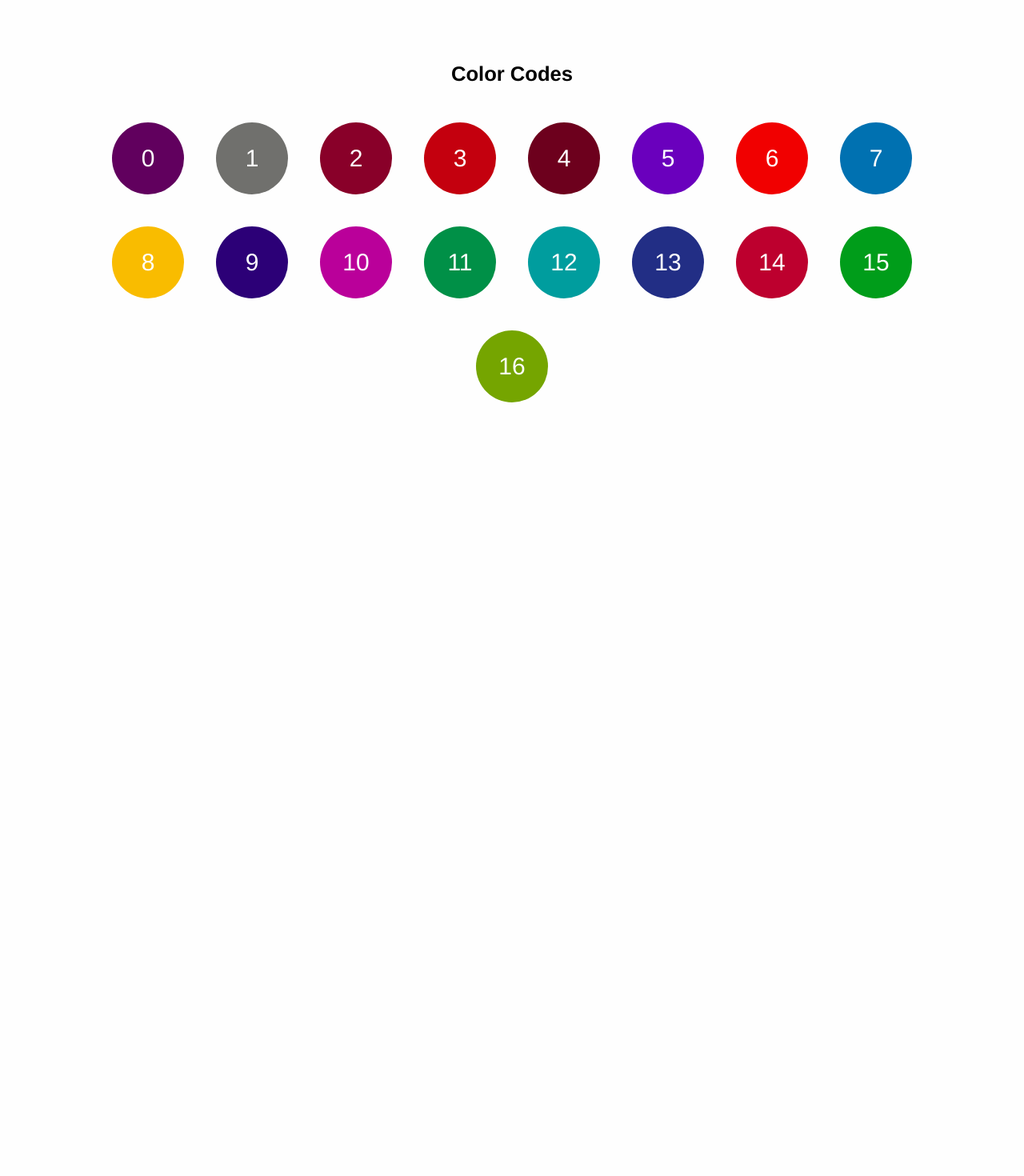
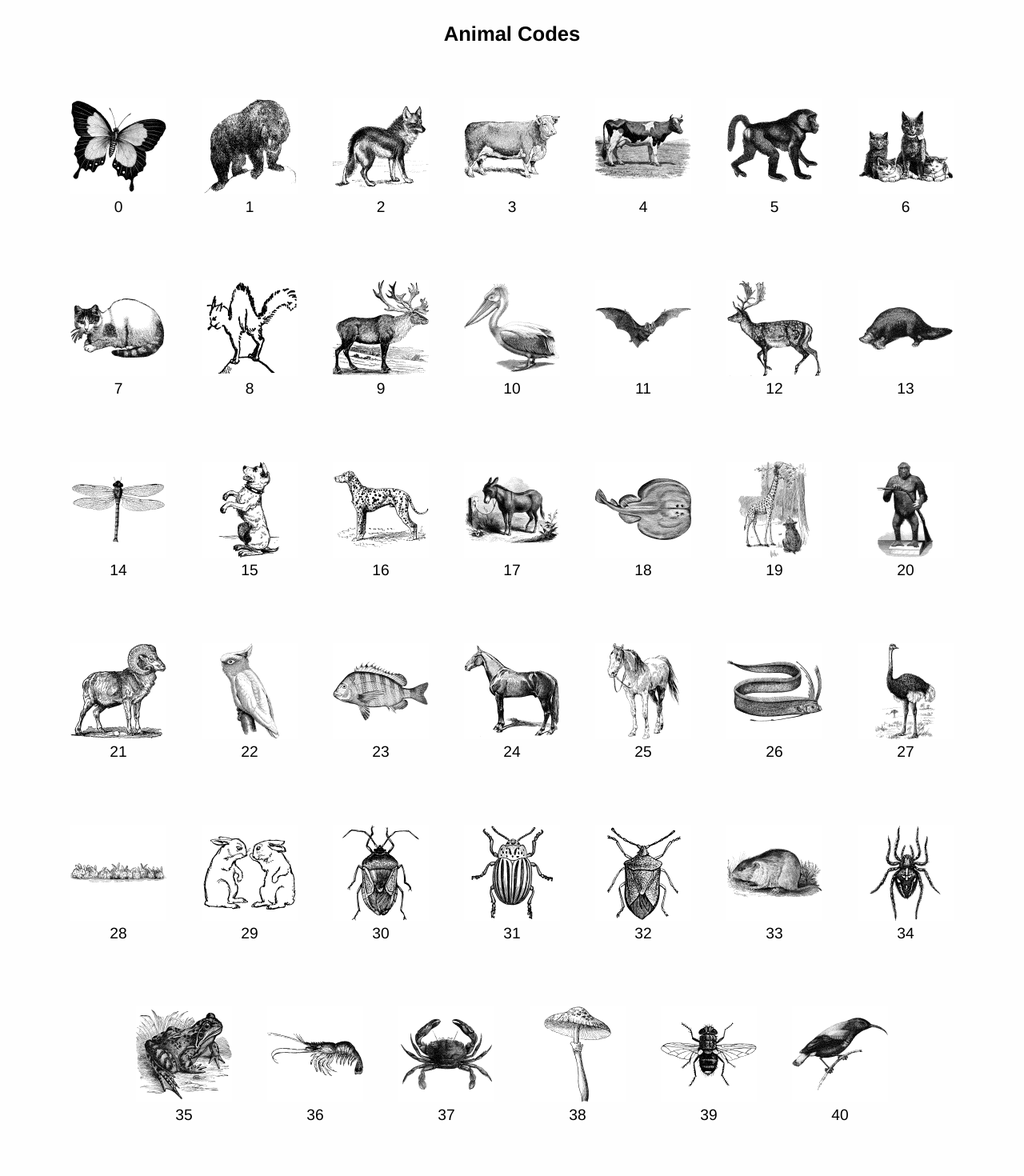
Before and after one commit to nanmu42/orly, a Vue app in the folder frontend/: page / in a window 1280 px wide. Shown: the part 780-2250 px from the top of the page at 80% size. Before the commit the page ends 1361 px from the top, so only its background shows below. Built offline with nearby package versions, Linux system fonts and the light colour scheme.

Commit message:
[dev] thumbnails

```diff
--- a/frontend/src/App.vue
+++ b/frontend/src/App.vue
@@ -3,6 +3,7 @@
     <TitleBar class="w100" title-msg="O'RLY Cover Generator"/>
     <Inputer class="w50" />
     <Result class="w50 gap" />
+    <Thumbnails class="w100"/>
     <Colors class="w100" v-bind:colors="colors"/>
   </div>
 </template>
@@ -12,10 +13,12 @@
   import Inputer from "./components/Inputer"
   import Result from "./components/Result"
   import Colors from "./components/Colors"
+  import Thumbnails from "./components/thumbnails"
 
   export default {
     name: 'app',
     components: {
+      Thumbnails,
       Colors,
       Result,
       Inputer,
@@ -41,9 +44,12 @@
           "#bd002e",
           "#009d1a",
           "#75a500",
-        ]
+        ],
       }
     },
+    methods: {
+
+    }
   }
 </script>
 
--- /dev/null
+++ b/frontend/src/components/thumbnails.vue
@@ -0,0 +1,73 @@
+<!--
+  - Copyright (c) 2018 LI Zhennan
+  -
+  - Use of this work is governed by an MIT License.
+  - You may find a license copy in project root.
+  -
+  -->
+
+<template>
+  <div>
+    <h2>Animal Codes</h2>
+    <div class="animal"><img src="../assets/thumbnails/0.tif.gif" alt="0"/>0</div>
+    <div class="animal"><img src="../assets/thumbnails/1.tif.gif" alt="1"/>1</div>
+    <div class="animal"><img src="../assets/thumbnails/2.tif.gif" alt="2"/>2</div>
+    <div class="animal"><img src="../assets/thumbnails/3.tif.gif" alt="3"/>3</div>
+    <div class="animal"><img src="../assets/thumbnails/4.tif.gif" alt="4"/>4</div>
+    <div class="animal"><img src="../assets/thumbnails/5.tif.gif" alt="5"/>5</div>
+    <div class="animal"><img src="../assets/thumbnails/6.tif.gif" alt="6"/>6</div>
+    <div class="animal"><img src="../assets/thumbnails/7.tif.gif" alt="7"/>7</div>
+    <div class="animal"><img src="../assets/thumbnails/8.tif.gif" alt="8"/>8</div>
+    <div class="animal"><img src="../assets/thumbnails/9.tif.gif" alt="9"/>9</div>
+    <div class="animal"><img src="../assets/thumbnails/10.tif.gif" alt="10"/>10</div>
+    <div class="animal"><img src="../assets/thumbnails/11.tif.gif" alt="11"/>11</div>
+    <div class="animal"><img src="../assets/thumbnails/12.tif.gif" alt="12"/>12</div>
+    <div class="animal"><img src="../assets/thumbnails/13.tif.gif" alt="13"/>13</div>
+    <div class="animal"><img src="../assets/thumbnails/14.tif.gif" alt="14"/>14</div>
+    <div class="animal"><img src="../assets/thumbnails/15.tif.gif" alt="15"/>15</div>
+    <div class="animal"><img src="../assets/thumbnails/16.tif.gif" alt="16"/>16</div>
+    <div class="animal"><img src="../assets/thumbnails/17.tif.gif" alt="17"/>17</div>
+    <div class="animal"><img src="../assets/thumbnails/18.tif.gif" alt="18"/>18</div>
+    <div class="animal"><img src="../assets/thumbnails/19.tif.gif" alt="19"/>19</div>
+    <div class="animal"><img src="../assets/thumbnails/20.tif.gif" alt="20"/>20</div>
+    <div class="animal"><img src="../assets/thumbnails/21.tif.gif" alt="21"/>21</div>
+    <div class="animal"><img src="../assets/thumbnails/22.tif.gif" alt="22"/>22</div>
+    <div class="animal"><img src="../assets/thumbnails/23.tif.gif" alt="23"/>23</div>
+    <div class="animal"><img src="../assets/thumbnails/24.tif.gif" alt="24"/>24</div>
+    <div class="animal"><img src="../assets/thumbnails/25.tif.gif" alt="25"/>25</div>
+    <div class="animal"><img src="../assets/thumbnails/26.tif.gif" alt="26"/>26</div>
+    <div class="animal"><img src="../assets/thumbnails/27.tif.gif" alt="27"/>27</div>
+    <div class="animal"><img src="../assets/thumbnails/28.tif.gif" alt="28"/>28</div>
+    <div class="animal"><img src="../assets/thumbnails/29.tif.gif" alt="29"/>29</div>
+    <div class="animal"><img src="../assets/thumbnails/30.tif.gif" alt="30"/>30</div>
+    <div class="animal"><img src="../assets/thumbnails/31.tif.gif" alt="31"/>31</div>
+    <div class="animal"><img src="../assets/thumbnails/32.tif.gif" alt="32"/>32</div>
+    <div class="animal"><img src="../assets/thumbnails/33.tif.gif" alt="33"/>33</div>
+    <div class="animal"><img src="../assets/thumbnails/34.tif.gif" alt="34"/>34</div>
+    <div class="animal"><img src="../assets/thumbnails/35.tif.gif" alt="35"/>35</div>
+    <div class="animal"><img src="../assets/thumbnails/36.tif.gif" alt="36"/>36</div>
+    <div class="animal"><img src="../assets/thumbnails/37.tif.gif" alt="37"/>37</div>
+    <div class="animal"><img src="../assets/thumbnails/38.tif.gif" alt="38"/>38</div>
+    <div class="animal"><img src="../assets/thumbnails/39.tif.gif" alt="39"/>39</div>
+    <div class="animal"><img src="../assets/thumbnails/40.tif.gif" alt="40"/>40</div>
+  </div>
+</template>
+
+<script>
+  export default {
+    name: "thumbnails",
+  }
+</script>
+
+<style scoped>
+  img {
+    width: 120px;
+  }
+
+  .animal {
+    width: 120px;
+    display: inline-block;
+    font-size: 1.2em;
+    margin: 40px 22px;
+  }
+</style>
```
Also changed, not shown: 1 other file (tests, documents, lock files or other folders).
